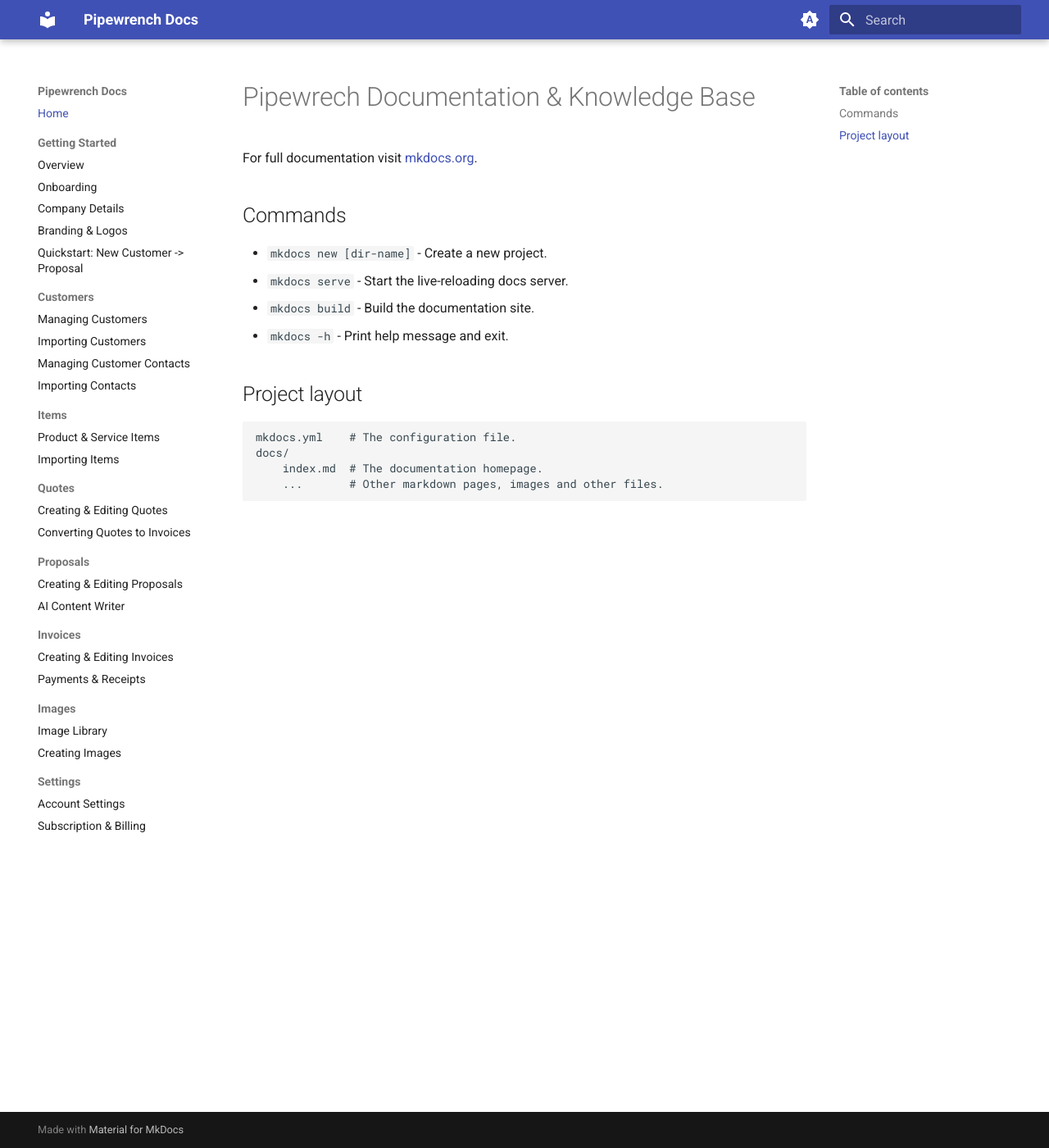
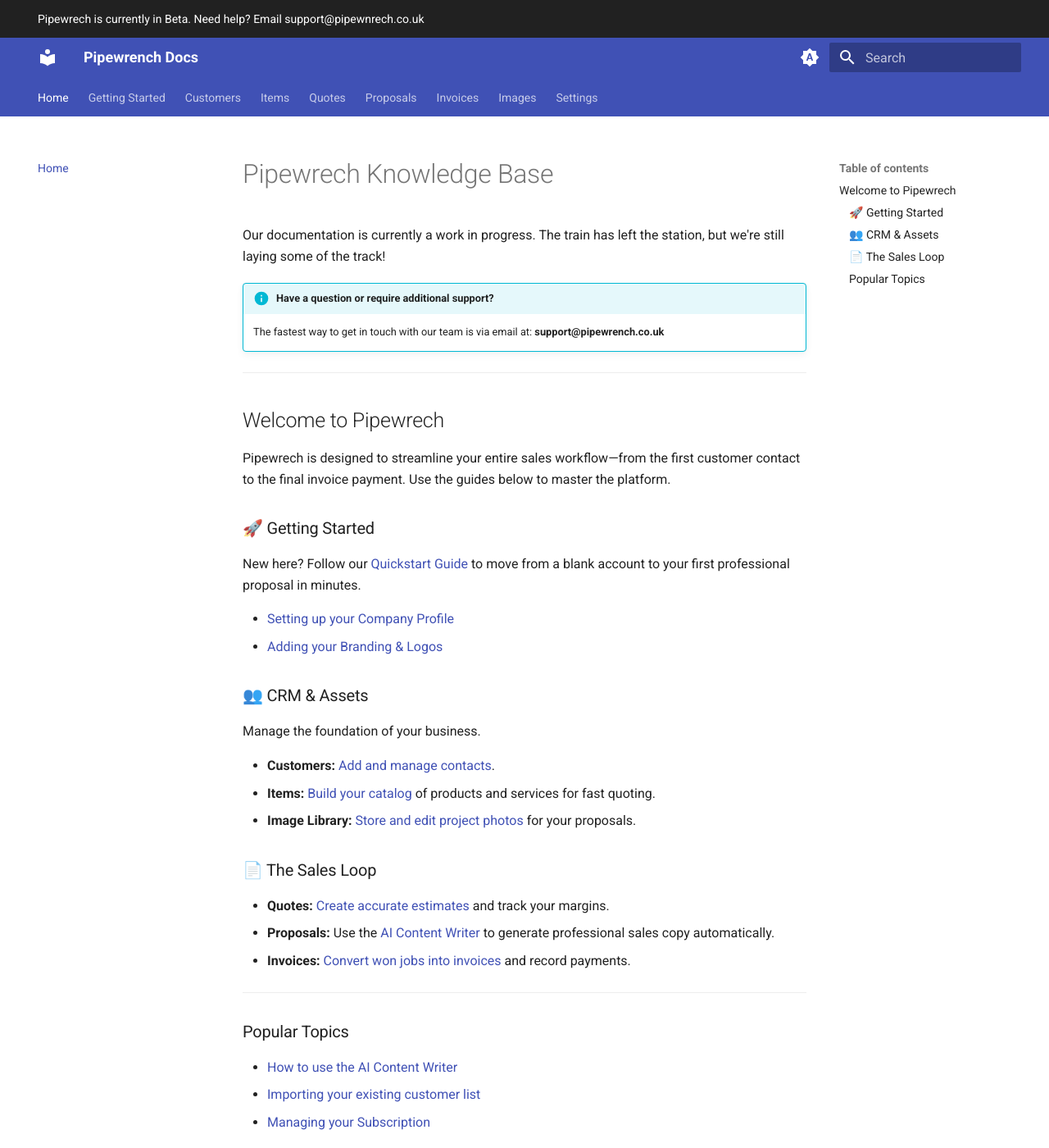
Before and after one commit to pipewrench-tech/pipewrench-docs, an MkDocs documentation site: the page built from docs/index.md, in a window 1280 px wide and 1400 px high. Shown: the whole window at 82% size. Built offline with MkDocs 1.6.1 and Material for MkDocs 9.7.7, drawn with Linux system fonts in a browser that asks for light colours.

Commit message:
Annoucement bar and updated navigation bar

```diff
--- a/docs/index.md
+++ b/docs/index.md
@@ -1,17 +1,39 @@
-# Pipewrech Documentation & Knowledge Base
+# Pipewrech Knowledge Base
 
-For full documentation visit [mkdocs.org](https://www.mkdocs.org).
+Our documentation is currently a work in progress. The train has left the station, but we're still laying some of the track!
 
-## Commands
+!!! info "Have a question or require additional support?"
+    The fastest way to get in touch with our team is via email at:
+    <span style="direction: rtl; unicode-bidi: bidi-override; font-weight: bold;">
+        ku.oc.hcnerwepip@troppus
+    </span>
 
-* `mkdocs new [dir-name]` - Create a new project.
-* `mkdocs serve` - Start the live-reloading docs server.
-* `mkdocs build` - Build the documentation site.
-* `mkdocs -h` - Print help message and exit.
+---
 
-## Project layout
+## Welcome to Pipewrech
+Pipewrech is designed to streamline your entire sales workflow—from the first customer contact to the final invoice payment. Use the guides below to master the platform.
 
-    mkdocs.yml    # The configuration file.
-    docs/
-        index.md  # The documentation homepage.
-        ...       # Other markdown pages, images and other files.
+### 🚀 Getting Started
+New here? Follow our [Quickstart Guide](getting-started/quickstart.md) to move from a blank account to your first professional proposal in minutes.
+
+* [Setting up your Company Profile](getting-started/company-details.md)
+* [Adding your Branding & Logos](getting-started/branding.md)
+
+### 👥 CRM & Assets
+Manage the foundation of your business.
+
+* **Customers:** [Add and manage contacts](customers/managing-customers.md).
+* **Items:** [Build your catalog](items/managing-items.md) of products and services for fast quoting.
+* **Image Library:** [Store and edit project photos](images/image-library.md) for your proposals.
+
+### 📄 The Sales Loop
+* **Quotes:** [Create accurate estimates](quotes/new-edit-quote.md) and track your margins.
+* **Proposals:** Use the [AI Content Writer](proposals/ai-writer.md) to generate professional sales copy automatically.
+* **Invoices:** [Convert won jobs into invoices](invoices/new-edit-invoice.md) and record payments.
+
+---
+
+### Popular Topics
+* [How to use the AI Content Writer](proposals/ai-writer.md)
+* [Importing your existing customer list](customers/importing-customers.md)
+* [Managing your Subscription](settings/billing.md)
--- /dev/null
+++ b/docs/overrides/main.html
@@ -0,0 +1,30 @@
+{% extends "base.html" %}
+
+{% block extrahead %}
+  <style>
+    /* Target the announcement bar container */
+    .md-announce {
+      background-image: url("{{ base_url }}/assets/images/pw-docs-announcement.png");
+      background-size: cover;
+      background-position: center;
+      text-align: center; /* Centers the text */
+      font-size: 0.75rem;  /* Reduces font size (default is usually 0.8rem or 1.0rem) */
+      padding: 0.4rem;    /* Optional: adjusts height of the bar */
+    }
+
+    /* Ensure the link color stays readable against a background image */
+    .md-announce a {
+      color: inherit;
+      text-decoration: underline;
+    }
+  </style>
+{% endblock %}
+
+{% block announce %}
+  {% if page and page.meta and page.meta.announcement %}
+    {{ page.meta.announcement }}
+  {% else %}
+    Pipewrech is currently in Beta. Need help?
+    Email <span style="direction: rtl; unicode-bidi: bidi-override;">ku.oc.hcernwepip@troppus</span>
+  {% endif %}
+{% endblock %}
--- a/mkdocs.yml
+++ b/mkdocs.yml
@@ -36,10 +36,13 @@
 
 theme:
   name: material
+  custom_dir: docs/overrides
   features:
     - navigation.instant
     - navigation.sections
     - navigation.top
+    - navigation.tabs
+    - navigation.tracking
     - search.suggest
     - search.highlight
     - content.action.edit
@@ -48,13 +51,11 @@
       toggle:
         icon: material/brightness-auto
         name: Switch theme
-
     - media: "(prefers-color-scheme: light)"
       scheme: default
       toggle:
         icon: material/weather-night
         name: Switch to dark mode
-
     - media: "(prefers-color-scheme: dark)"
       scheme: slate
       toggle:
@@ -68,5 +69,4 @@
       permalink: true
   - attr_list
   - def_list
-  - pymdownx.magiclink:
-      email_obfuscate: true
+  - pymdownx.details
```
Also changed, not shown: docs/assets/images/pw-docs-announcement.png (added).
